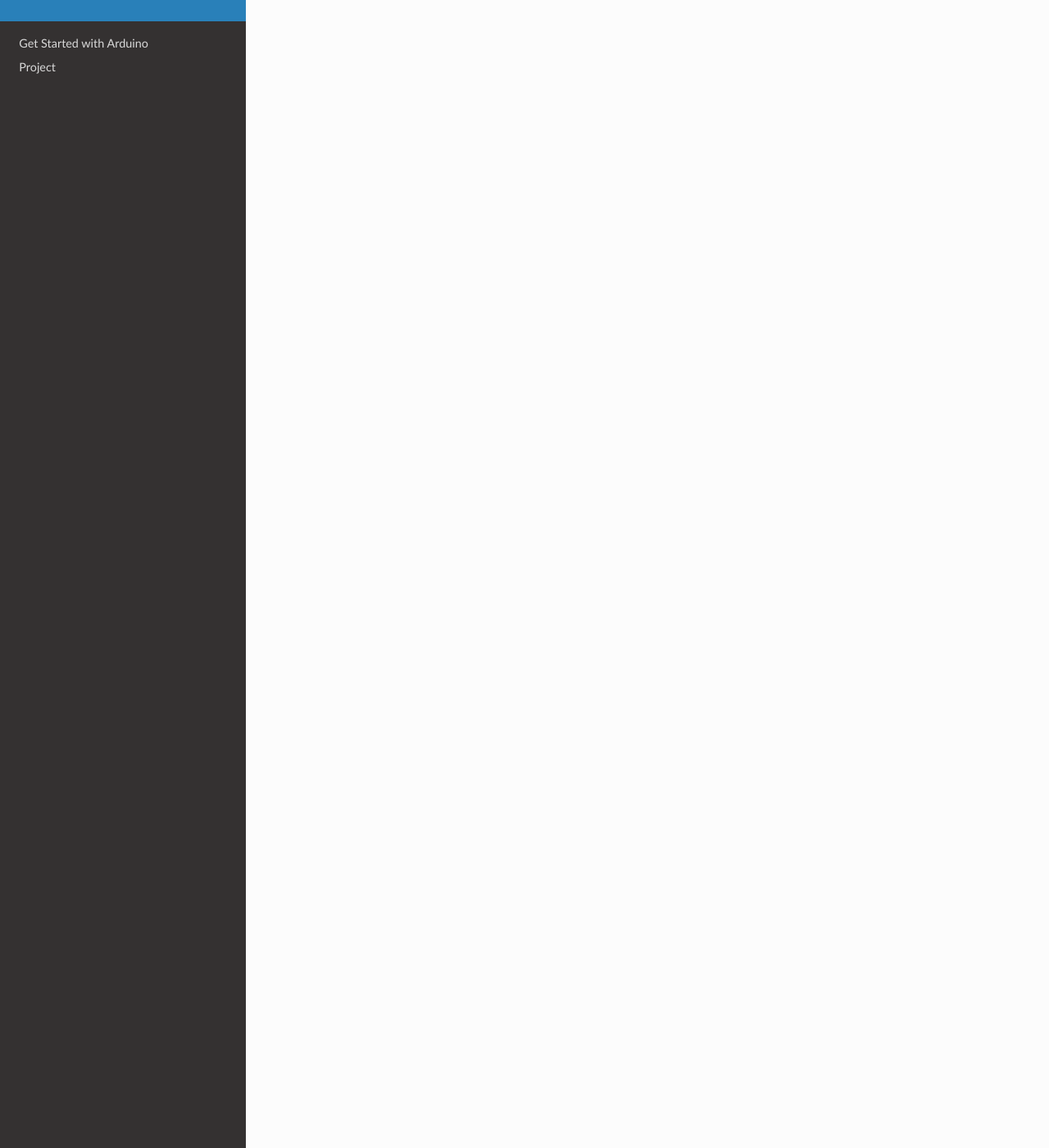
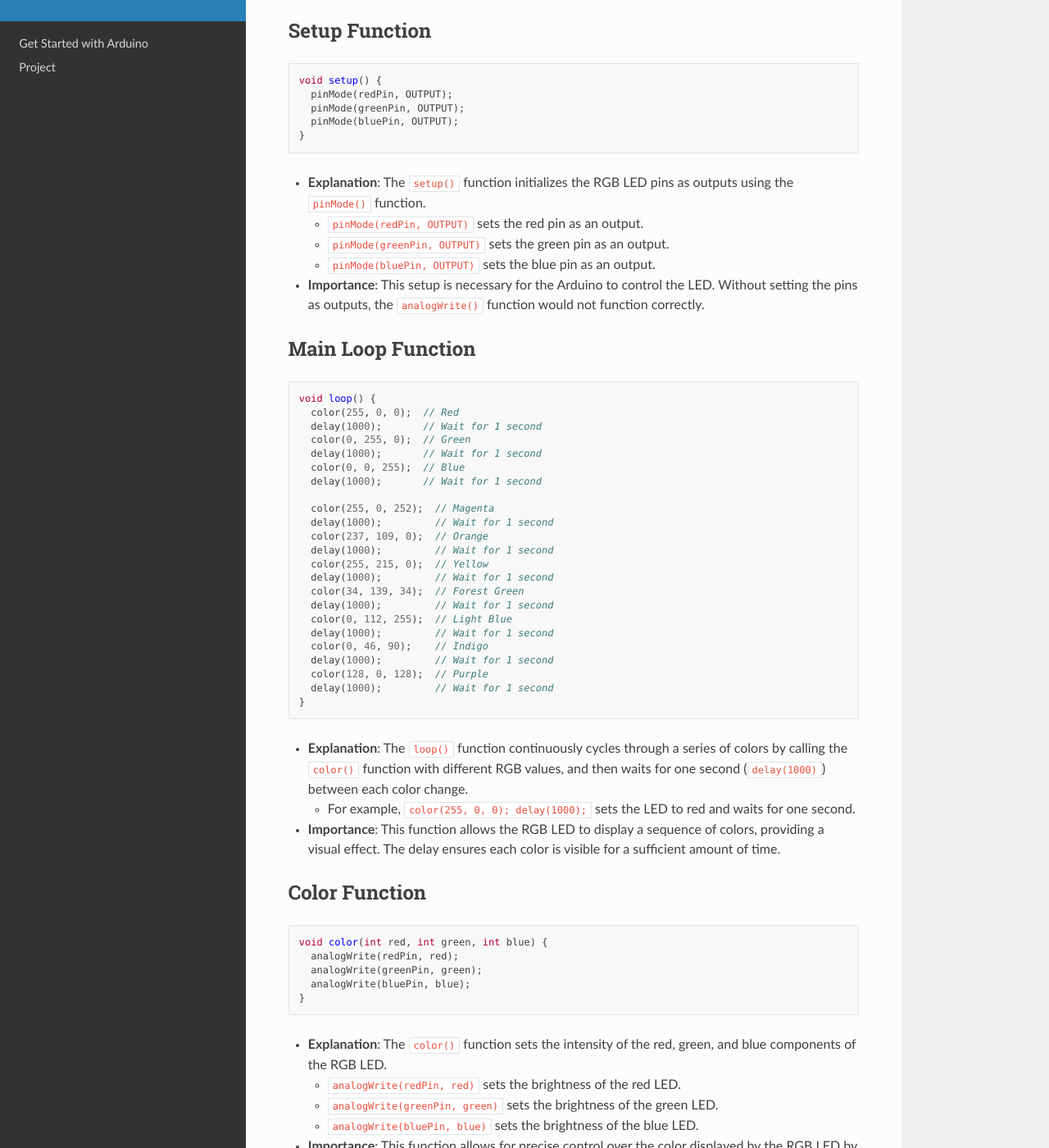
Before and after one commit to lafvintech/Basic-Starter-Kit-for-Arduino-Uno-R4-WiFi, a Sphinx documentation site: the page built from docs/source/Project/RGB.md, in a window 1280 px wide and 1400 px high, scrolled down 5482 px. Shown: the whole window at 82% size. Built offline with Sphinx 7.4.7 and the Read the Docs theme 2.0.0, drawn with Linux system fonts in a browser that asks for light colours; pages that are not in the unit, such as notebooks, are missing from menus; some of the changed text lies outside the part shown.

Commit message:
init commit

````diff
--- a/docs/source/Project/RGB.md
+++ b/docs/source/Project/RGB.md
@@ -28,13 +28,18 @@ Once the code is successfully uploaded, you will observe the RGB LED flashing in
 
 ## Code Analysis
 
+<<<<<<< Updated upstream
 **Set the color**
+=======
+### Set the color
+>>>>>>> Stashed changes
 
 Here use the `color()` function to set the color of the RGB LED. In the code, it is set to flash 7 different colors.
 
 You can use the paint tool on your computer to get the RGB value.
 
 1. Open the paint tool on your computer and click to Edit colors.
+<<<<<<< Updated upstream
    ![../_images/11_rgbled_color1.png](https://docs.sunfounder.com/projects/elite-explorer-kit/en/latest/_images/11_rgbled_color1.png)
 2. Select one color, then you can see the RGB value of this color. Fill them in the code.
    Note
@@ -97,3 +102,100 @@ void color (int red, int green, int blue)
 Define three unsigned char variables, red, green and blue. Write their values to `<span class="pre">redPin</span>`, `<span class="pre">greenPin</span>` and `<span class="pre">bluePin</span>`. For example, color(128,0,128) is to write 128 to `<span class="pre">redPin</span>`, 0 to `<span class="pre">greenPin</span>` and 128 to `<span class="pre">bluePin</span>`. Then the result is the LED flashing purple.
 
 **analogWrite()** : Writes an analog value (PWM wave) to a pin. It has nothing to do with an analog pin, but is just for PWM pins. You do not need to call the `<span class="pre">pinMode()</span>` to set the pin as output before calling `<span class="pre">analogWrite()</span>`.
+=======
+   ![](img/RGB_code1.png)
+2. Select one color, then you can see the RGB value of this color. Fill them in the code.
+
+   > **Note:**
+   >
+   > Due to hardware and environmental factors, the colors displayed on computer screens and RGB LEDs may vary even when using the same RGB values
+   >
+
+   ![](img/RGB_code2.png)
+
+### Pin Definitions
+
+```cpp
+const int redPin = 11;     // Red pin connected to digital pin 11
+const int greenPin = 10;   // Green pin connected to digital pin 10
+const int bluePin = 9;     // Blue pin connected to digital pin 9
+```
+
+- **Explanation**: These lines define the pin numbers for the red, green, and blue components of the RGB LED. The constants `redPin`, `greenPin`, and `bluePin` are assigned to digital pins 11, 10, and 9 respectively.
+- **Importance**: Setting these constants allows the program to easily reference and control the specific pins connected to the RGB LED.
+
+### Setup Function
+
+```cpp
+void setup() {
+  pinMode(redPin, OUTPUT);
+  pinMode(greenPin, OUTPUT);
+  pinMode(bluePin, OUTPUT);
+}
+```
+
+- **Explanation**: The `setup()` function initializes the RGB LED pins as outputs using the `pinMode()` function.
+  - `pinMode(redPin, OUTPUT)` sets the red pin as an output.
+  - `pinMode(greenPin, OUTPUT)` sets the green pin as an output.
+  - `pinMode(bluePin, OUTPUT)` sets the blue pin as an output.
+- **Importance**: This setup is necessary for the Arduino to control the LED. Without setting the pins as outputs, the `analogWrite()` function would not function correctly.
+
+### Main Loop Function
+
+```cpp
+void loop() {
+  color(255, 0, 0);  // Red
+  delay(1000);       // Wait for 1 second
+  color(0, 255, 0);  // Green
+  delay(1000);       // Wait for 1 second
+  color(0, 0, 255);  // Blue
+  delay(1000);       // Wait for 1 second
+
+  color(255, 0, 252);  // Magenta
+  delay(1000);         // Wait for 1 second
+  color(237, 109, 0);  // Orange
+  delay(1000);         // Wait for 1 second
+  color(255, 215, 0);  // Yellow
+  delay(1000);         // Wait for 1 second
+  color(34, 139, 34);  // Forest Green
+  delay(1000);         // Wait for 1 second
+  color(0, 112, 255);  // Light Blue
+  delay(1000);         // Wait for 1 second
+  color(0, 46, 90);    // Indigo
+  delay(1000);         // Wait for 1 second
+  color(128, 0, 128);  // Purple
+  delay(1000);         // Wait for 1 second
+}
+```
+
+- **Explanation**: The `loop()` function continuously cycles through a series of colors by calling the `color()` function with different RGB values, and then waits for one second (`delay(1000)`) between each color change.
+  - For example, `color(255, 0, 0); delay(1000);` sets the LED to red and waits for one second.
+- **Importance**: This function allows the RGB LED to display a sequence of colors, providing a visual effect. The delay ensures each color is visible for a sufficient amount of time.
+
+### Color Function
+
+```cpp
+void color(int red, int green, int blue) {
+  analogWrite(redPin, red);
+  analogWrite(greenPin, green);
+  analogWrite(bluePin, blue);
+}
+```
+
+- **Explanation**: The `color()` function sets the intensity of the red, green, and blue components of the RGB LED.
+  - `analogWrite(redPin, red)` sets the brightness of the red LED.
+  - `analogWrite(greenPin, green)` sets the brightness of the green LED.
+  - `analogWrite(bluePin, blue)` sets the brightness of the blue LED.
+- **Importance**: This function allows for precise control over the color displayed by the RGB LED by adjusting the PWM (Pulse Width Modulation) values sent to each color component.
+
+### analogWrite()
+
+```cpp
+analogWrite(redPin, red);
+analogWrite(greenPin, green);
+analogWrite(bluePin, blue);
+```
+
+- **Explanation**: `analogWrite()` writes an analog value (PWM wave) to a pin. It adjusts the duty cycle of the PWM signal to control the brightness of the LED.
+- **Importance**: This function is crucial for controlling
+>>>>>>> Stashed changes
--- a/docs/source/index.rst
+++ b/docs/source/index.rst
@@ -7,7 +7,10 @@ Basic Starter Kit for UNO R4 WiFi
 
    Get_Started_with_Arduino/Get_Started_with_Arduino
    Project/Project
+<<<<<<< Updated upstream
    a
+=======
+>>>>>>> Stashed changes
 
 
 
````
Also changed, not shown: docs/source/Project/Button.md (added, +41 -0 lines), docs/source/Project/LED.md (+8 -0 lines), docs/source/Project/Project.rst (+8 -0 lines), docs/button.rst (added), docs/source/Project/assets/20240604_165212_RGB_wiring.png (added), docs/source/Project/img/18-button.png (added), docs/source/Project/img/RGB_code1.png (added), docs/source/Project/img/RGB_code2.png (added).
